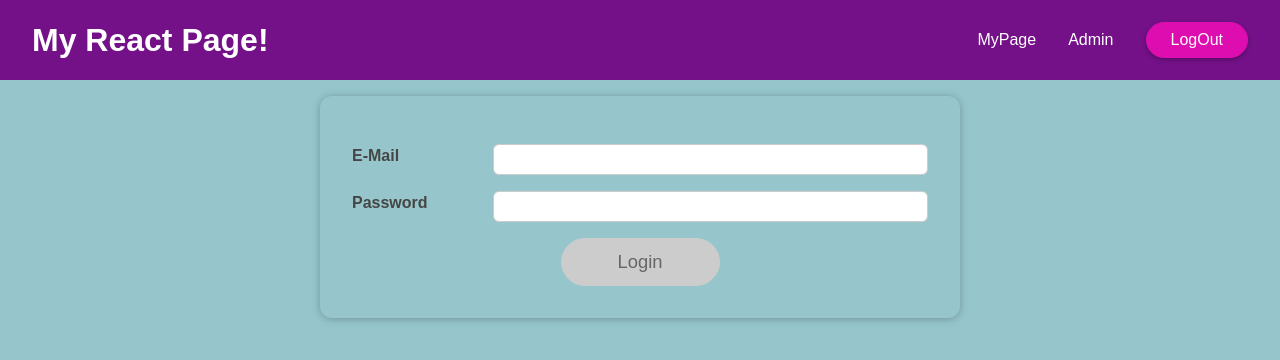
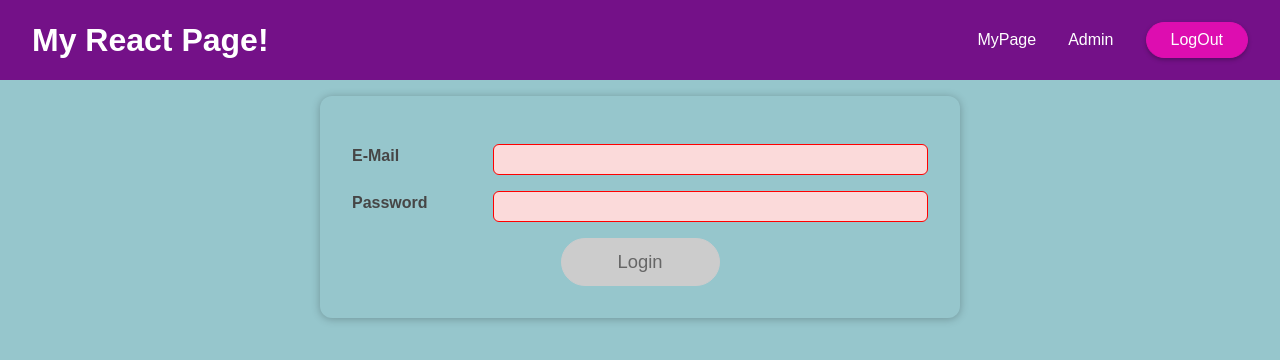
Before and after one commit to ckk914/reactStudy, a React (Create React App) app: page / in a window 1280 px wide. Shown: the top 360 px of the page. Built offline with nearby package versions, Linux system fonts and the light colour scheme.

Commit message:
#  useReducer로 복잡한 상태 관리하기

```diff
--- a/src/components/SideEffect/Login.js
+++ b/src/components/SideEffect/Login.js
@@ -1,91 +1,165 @@
-import React, { useEffect, useState } from "react";
+import React, { useEffect, useReducer, useState } from "react";
 
 import Card from "../UI/Card";
 import styles from "./Login.module.css";
 import Button from "../UI/Button";
 
+// 리듀서 함수
+/*
+  이 컴포넌트의 모든 상태와 상태변경을 중앙제어하는 함수
+  컴포넌트 내부 데이터를 사용하지 않고 상태에만 집중하므로
+  컴포넌트 바깥쪽에 선언하는게 일반적입니다.
+
+  param1 - state : 변경 전의 상태값
+  param2 - action : dispatch함수(상태변경 등의 행동)가
+                    전달한 상태변경객체,
+                    지금 어떤 상태값을 변경하는가? - type
+                    어떤 값으로 변경하는지?        - value
+  return : 변경 후의 상태값
+*/
+
+const emailReducer = (state, action) => {
+  // console.log('email reducer call!!');
+  // console.log('state: ', state);  // 변경 전 상태객체
+  // console.log('action: ', action); // 지금 상태변경이 일어난 객체
+
+  if (action.type === "USER_INPUT") {
+    return {
+      inputValue: action.val,
+      isVaild: action.val.includes("@"),
+    };
+  } else if (action.type === "VALIDATE") {
+    return {
+      inputValue: state.inputValue,
+      isVaild: state.inputValue.includes("@"),
+    };
+  }
+};
+
+const passwordReducer = (state, action) => {
+  if (action.type === "USER_INPUT") {
+    return {
+      inputValue: action.val,
+      isVaild: action.val.trim().length > 6,
+    };
+  } else if (action.type === "VALIDATE") {
+    return {
+      inputValue: state.inputValue,
+      isVaild: state.inputValue.trim().length > 6,
+    };
+  }
+};
+
 const Login = ({ onLogin }) => {
-  // console.log("렌더링 수행!");
+  // console.log('렌더링 수행!');
 
-  // 사용자가 입력한 이메일을 상태관리
-  const [enteredEmail, setEnteredEmail] = useState("");
-  // 이메일 입력값이 정상인지 유무 확인
-  const [emailIsValid, setEmailIsValid] = useState();
-  // 사용자가 입력한 패스워드를 상태관리
-  const [enteredPassword, setEnteredPassword] = useState("");
-  // 패스워드 입력값이 정상인지 유무 확인
-  const [passwordIsValid, setPasswordIsValid] = useState();
+  // email reducer로 이메일 상태관리하기
+  /*
+    param1: 위에서 만든 리듀서 함수
+    param2: 상태값의 초기값
+    return: 리듀서를 관리하는 배열
+        [0]: 이메일 관련 상태값
+        [1]: 상태를 변경할 수 있는 함수
+  */
+  const [emailState, dispatchEmail] = useReducer(emailReducer, {
+    inputValue: "",
+    isValid: null,
+  });
+  // console.log('abc: ', abc);
+  // console.log('변경 후 이메일상태: ', emailState);
+
+  const [passwordState, dispatchPassword] = useReducer(passwordReducer, {
+    inputValue: "",
+    isValid: null,
+  });
 
   // 이메일, 패스워드가 둘 다 정상인지 확인
   const [formIsValid, setFormIsValid] = useState(false);
 
   const emailChangeHandler = (e) => {
-    setEnteredEmail(e.target.value);
+    // setEnteredEmail(e.target.value);
+
+    // reducer의 상태 변경은 반드시 dispatch함수를 통해 처리
+    // dispatch 호출시 리듀서함수가 호출됨.
+
+    // param1: 리듀서 함수의 action에 전달할 내용
+    dispatchEmail({
+      type: "USER_INPUT",
+      val: e.target.value,
+    });
   };
 
   const passwordChangeHandler = (e) => {
-    setEnteredPassword(e.target.value);
+    dispatchPassword({
+      type: "USER_INPUT",
+      val: e.target.value,
+    });
   };
 
   const validateEmailHandler = () => {
-    setEmailIsValid(enteredEmail.includes("@"));
+    // setEmailIsValid(enteredEmail.includes('@'));
+    dispatchEmail({
+      type: "VALIDATE",
+    });
   };
 
   const validatePasswordHandler = () => {
-    setPasswordIsValid(enteredPassword.trim().length > 6);
+    dispatchPassword({
+      type: "VALIDATE",
+    });
   };
 
   // 로그인 버튼을 눌렀을 때 이벤트 핸들러
   const submitHandler = (e) => {
     e.preventDefault();
     // App.js에서 받은 로그인핸들러 호출
-    onLogin(enteredEmail, enteredPassword);
+    onLogin(emailState.inputValue, passwordState.inputValue);
   };
+
+  // emailState와 passwordState에서 isValid 추출
+  const { isVaild: emailIsValid } = emailState;
+  const { isVaild: passwordIsValid } = passwordState;
 
   useEffect(() => {
     const timer = setTimeout(() => {
       console.log("useEffect call in Login.js");
-      setFormIsValid(
-        enteredPassword.trim().length > 6 && enteredEmail.includes("@")
-      );
+      setFormIsValid(emailIsValid && passwordIsValid);
     }, 1000);
 
-    //clean Up 함수는 컴포넌트가 업데이트 되거나
-    // 사라지기 전에 실행~!
+    // clean up함수는 컴포넌트가 업데이트되거나 사라지기 전에 실행
     return () => {
-      // console.log("cleanup: ", enteredEmail);
+      // console.log('cleanup: ', enteredEmail);
       clearTimeout(timer);
     };
-  }, [enteredEmail, enteredPassword]);
+  }, [emailIsValid, passwordIsValid]);
 
-  // console.log("render:", enteredEmail);
+  // console.log('render: ', enteredEmail);
+
   return (
     <Card className={styles.login}>
       <form onSubmit={submitHandler}>
         <div
-          className={`${styles.control} ${
-            emailIsValid === false ? styles.invalid : ""
-          }`}
+          className={`${styles.control} ${!emailIsValid ? styles.invalid : ""}`}
         >
           <label htmlFor="email">E-Mail</label>
           <input
             type="email"
             id="email"
-            value={enteredEmail}
+            value={emailState.inputValue}
             onChange={emailChangeHandler}
             onBlur={validateEmailHandler}
           />
         </div>
         <div
           className={`${styles.control} ${
-            passwordIsValid === false ? styles.invalid : ""
+            !passwordIsValid ? styles.invalid : ""
           }`}
         >
           <label htmlFor="password">Password</label>
           <input
             type="password"
             id="password"
-            value={enteredPassword}
+            value={passwordState.inputValue}
             onChange={passwordChangeHandler}
             onBlur={validatePasswordHandler}
           />
```
Also changed, not shown: public/study-memo/&.용어 정리.md (+10 -0 lines), public/study-memo/0.3 useState.md (+5 -0 lines).
